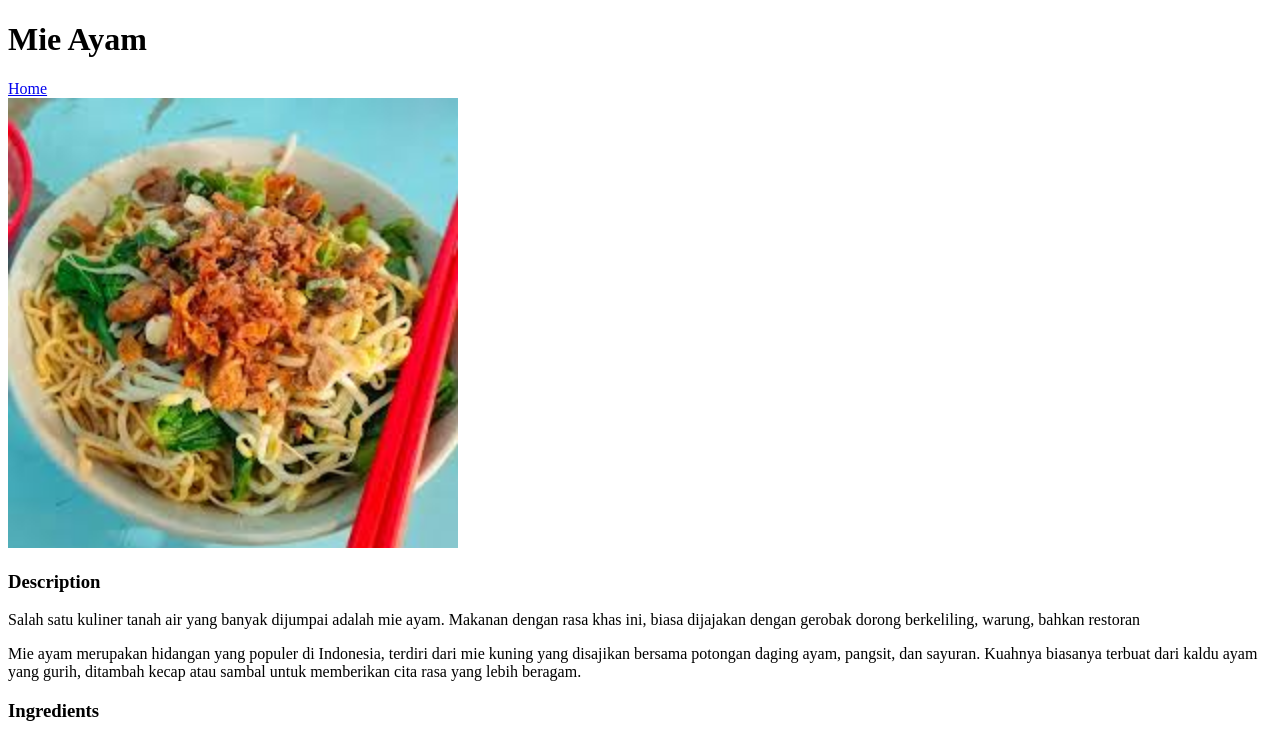
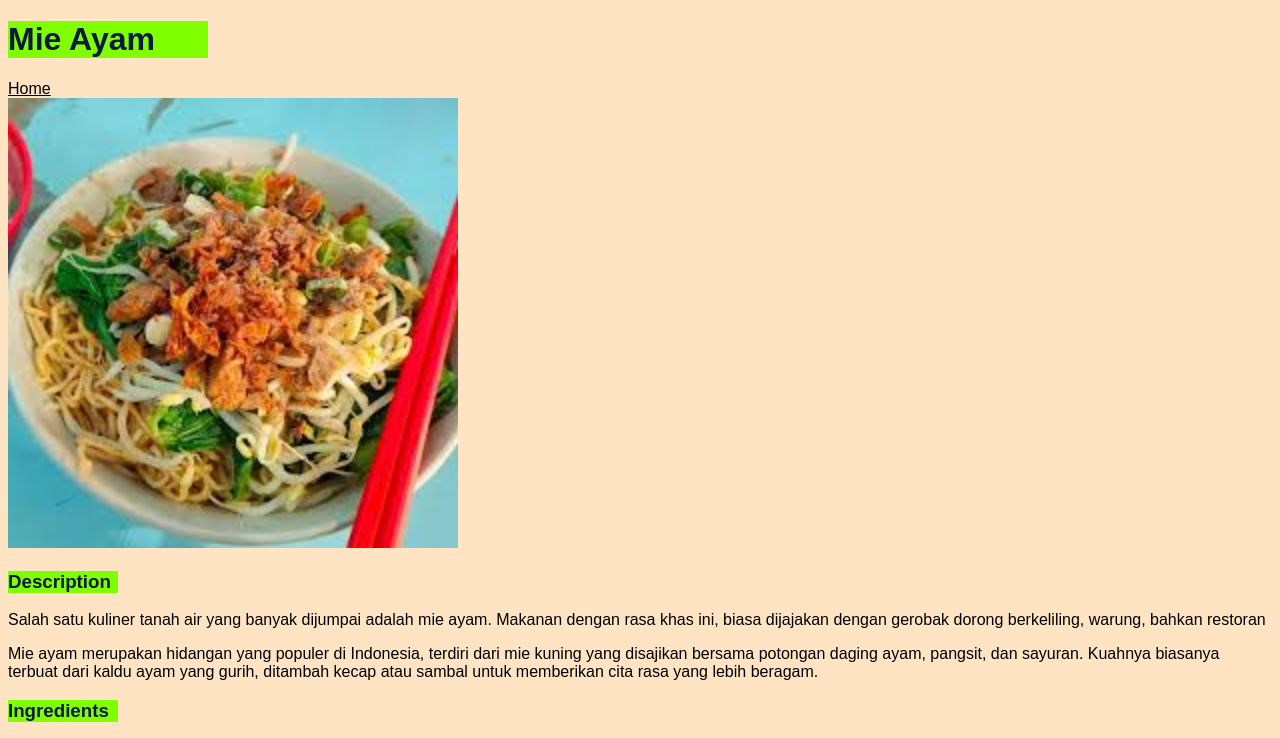
Before and after one commit to gilangages/odin-recipes, a plain HTML site: page recipes/mieayam.html in a window 1280 px wide. Shown: the top 738 px of the page. Drawn offline with Linux system fonts and the light colour scheme.

Commit message:
add style in every recipes html

```diff
--- a/recipes/mieayam.html
+++ b/recipes/mieayam.html
@@ -4,23 +4,24 @@
     <meta charset="UTF-8">
     <meta name="viewport" content="width=device-width, initial-scale=1.0">
     <title>Mie Ayam</title>
+    <link rel="stylesheet" href="../styles/styletorecipes.css">
 </head>
 <body>
   <header>
-    <h1>Mie Ayam</h1>
-    <a href="../index.html">Home</a>
+    <h1 class="title judul">Mie Ayam</h1>
+    <a class="link" href="../index.html">Home</a>
   </header>
   <main>
     <article>
       <img src="../images/mieayam.jpeg" alt="mie ayam" width="450px">
       <section>
-        <h3>Description</h3>
+        <h3 class="judul kecil">Description</h3>
         <p>Salah satu kuliner tanah air yang banyak dijumpai adalah mie ayam. Makanan dengan rasa khas ini, biasa dijajakan dengan gerobak dorong berkeliling, warung, bahkan restoran</p>
 
         <p>Mie ayam merupakan hidangan yang populer di Indonesia, terdiri dari mie kuning yang disajikan bersama potongan daging ayam, pangsit, dan sayuran. Kuahnya biasanya terbuat dari kaldu ayam yang gurih, ditambah kecap atau sambal untuk memberikan cita rasa yang lebih beragam.</p>
       </section>
       <section>
-        <h3>Ingredients</h3>
+        <h3 class="judul kecil">Ingredients</h3>
         <ul>
           <li>500 gr mie telur</li>
           <li>300 gr daging ayam</li>
@@ -38,7 +39,7 @@
         </ul>
       </section>
       <section>
-        <h3>Steps</h3>
+        <h3 class="judul kecil">Steps</h3>
         <ol>
           <li>Pertama, buat kuah kaldu mie ayam terlebih dahulu. Caranya denga merebus lagi air rebusan daging ayam ditambah dengan lada bubuk, garam, dan tulang ayam</li>
           <li>Untuk topping ayamnya, rebus ayam terlebih dahulu kemudian potong kecil-kecil atau potong halus</li>
--- a/styles/style.css
+++ b/styles/style.css
@@ -0,0 +1,26 @@
+body {
+    background-color: bisque;
+    font-family: Arial, Helvetica, sans-serif;
+}
+
+.title{
+    color: rgb(11, 25, 65);
+    background-color: bisque;
+    font-weight: 900;
+}
+
+ul .list{
+    color: black;
+}
+
+ul .list:hover{
+    color: rgb(16, 10, 71);
+}
+
+ul .list:active{
+    color: aqua;
+}
+
+ul .list:visited{
+    color: brown;
+}
--- a/styles/styletorecipes.css
+++ b/styles/styletorecipes.css
@@ -0,0 +1,33 @@
+body{
+    font-family: Arial, Helvetica, sans-serif;
+    background-color: bisque;
+}
+
+.judul {
+    width: 800px;
+    max-width: 200px;
+    color: rgb(11, 25, 65);
+    background-color: chartreuse;
+}
+
+.judul.kecil {
+    width: 100%;
+    max-width: 110px;
+    background-color: chartreuse;
+}
+
+.link {
+    color: black;
+}
+
+.link:hover{
+    color: rgb(16, 10, 71);
+}
+
+.link:active{
+    color: aqua;
+}
+
+.link:visited{
+    color: brown;
+}
```
Also changed, not shown: index.html (+5 -4 lines), recipes/buburayam.html (+6 -5 lines), recipes/nasigoreng.html (+6 -5 lines).
